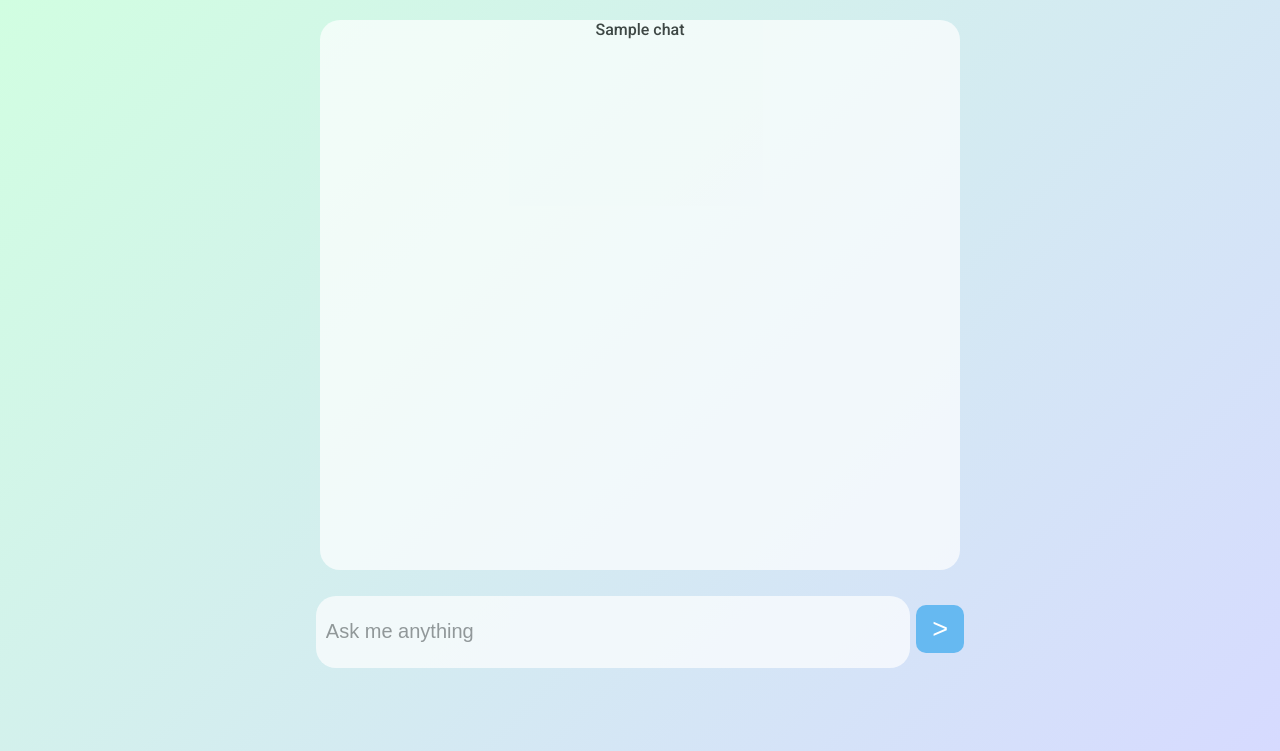
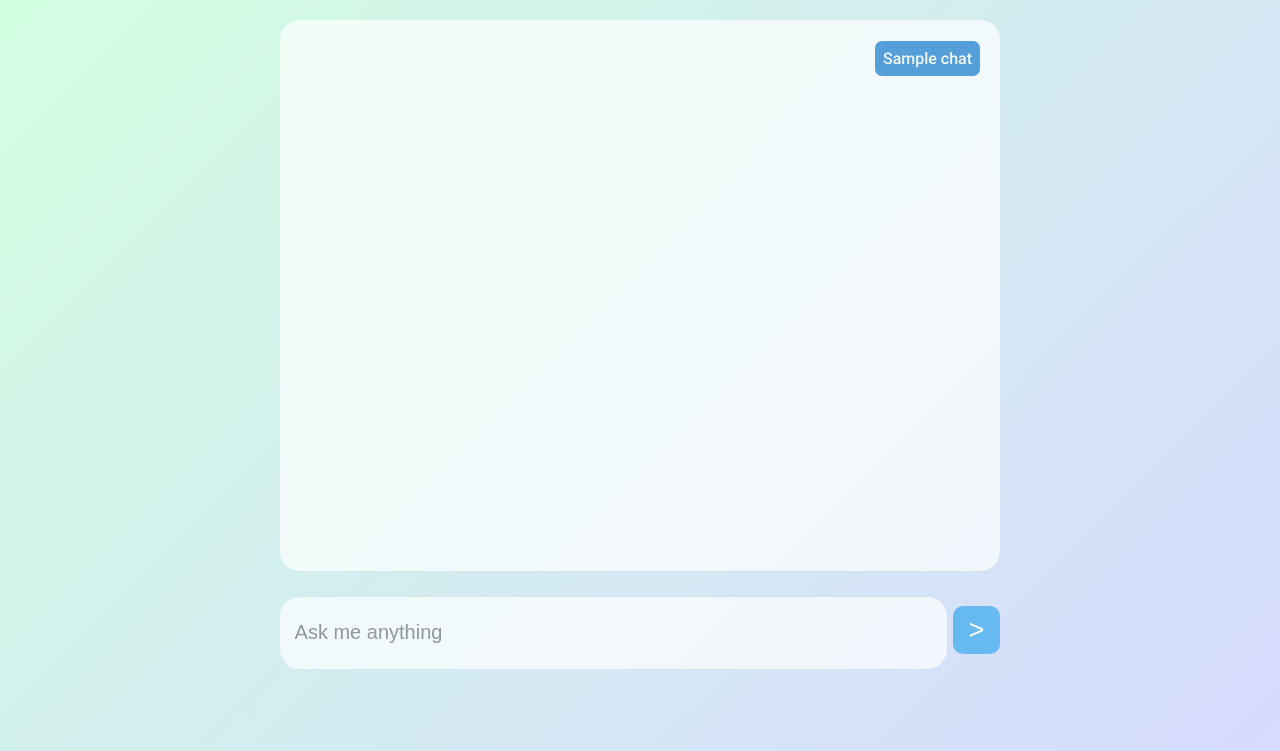
Before and after one commit to Cyberninja101/FalconAI, a Flask app: template templates/home.html in a window 1280 px wide. Shown: the part 49-800 px from the top of the page. Run offline with Flask 3, Linux system fonts and the light colour scheme; the template is opened without the code that fills it: most values are stand-ins (such as "Sample title", 1, 10 or a date in 2020).

Commit message:
Adds chat to chatlog now

```diff
--- a/main.py
+++ b/main.py
@@ -13,6 +13,9 @@ def home():
     """
     This is the home/default page.
     """
+    # reset chat_log
+    global chat_log
+    chat_log = []
     return render_template("home.html")
 
 @app.route("/new_entry", methods=["POST"])
@@ -27,7 +30,10 @@ def new_entry():
         # print("It worked")
         entry = request.form["entry"]
         print(f"Here is the entry: {entry}")
-        chat_log.append(entry)
+
+        # Make sure it is not an empty entry
+        if entry != "":
+            chat_log.append(entry)
 
         # TODO: Send info to LLM somehow
 
--- a/static/css/home.css
+++ b/static/css/home.css
@@ -47,12 +47,15 @@ body {
     margin-top: 20px;
     margin-left: auto;
     margin-right: auto;
-    width: 50%;
+    padding-top: 1px;
+    width: 720px;
     height: 550px;
     border-radius: 20px;
     opacity: 0.7;
 
     background-color: white;
+    /* scrollable */
+    overflow-y: scroll;
 
 
 }
@@ -75,7 +78,7 @@ body {
     color: white;
 }
 
-
+/* text box */
 input[type=text] {
     border: none;
     /* border-bottom: 2px solid black; */
@@ -83,12 +86,27 @@ input[type=text] {
     height: 70px;
     font-size: 1.25rem;
     outline: none;
-    width: 45.5%;
+    width: 650px;
     opacity:0.7;
-    padding-left: 10px;
+    padding-left: 15px;
 }
 
 form {
     display: block;
     margin-top: 2%;
 }
+
+
+#user_chat {
+    background-color: rgb(31, 127, 210);
+    width:fit-content;
+    max-width: 400px;
+    margin-left: auto;
+    margin-top: 20px;
+    margin-right: 20px;
+    padding: 8px;
+    border-radius: 7px;
+    color: white;
+
+
+}
--- a/templates/home.html
+++ b/templates/home.html
@@ -17,7 +17,7 @@
 
         <div id="chat_log">
             {% for chat in chat_log %}
-            <div>{{chat}}</div>
+            <div id="user_chat">{{chat}}</div>
             {% endfor %}
         </div>
         <form method="POST" action="{{ url_for('new_entry') }}">
```
